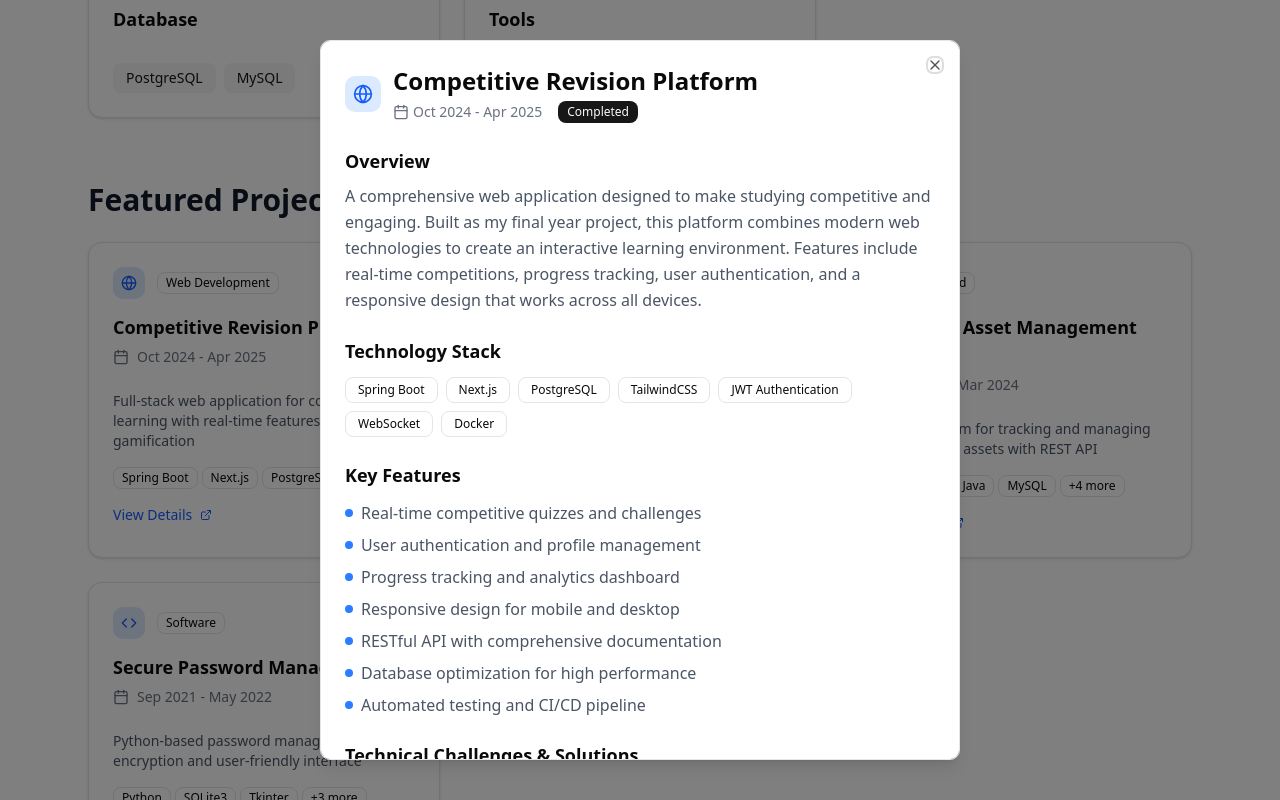
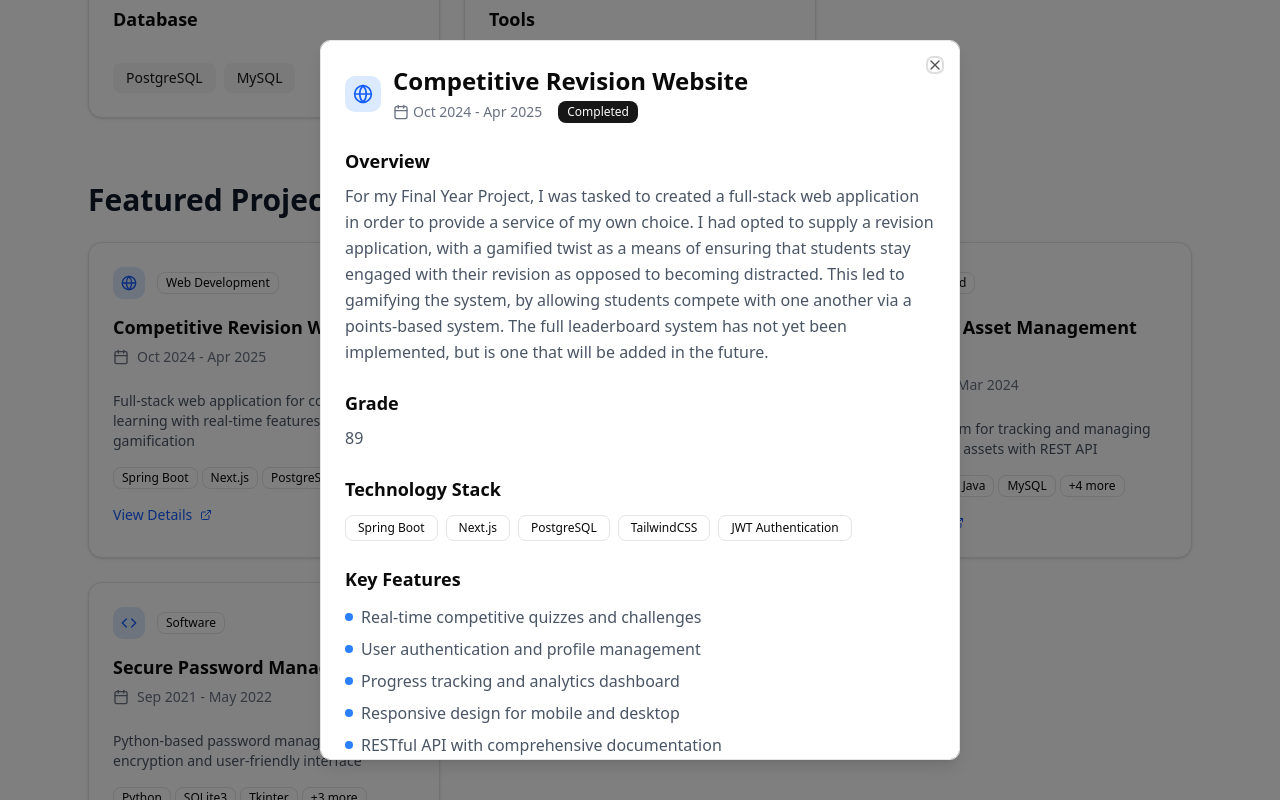
Before and after one commit to shahd9290/portfolio, a Next.js app: page / in a window 1280 px wide. Both pictures are taken after a click on the element 264 px from the left and 1383 px from the top of the page. Shown: the part 983-1783 px from the top of the page. Built offline with nearby package versions, Linux system fonts and the light colour scheme.

Commit message:
Update FYP Info

```diff
--- a/components/project-modal.tsx
+++ b/components/project-modal.tsx
@@ -8,6 +8,7 @@ import {Calendar, Code, Database, ExternalLink, Github, Globe} from "lucide-reac
 import Link from "next/link"
 
 interface Project {
+    grade: number;
     id: string
     title: string
     description: string
@@ -87,6 +88,13 @@ export default function ProjectModal({project, isOpen, onClose}: ProjectModalPro
                         <p className="text-gray-600 leading-relaxed">{project.longDescription}</p>
                     </div>
 
+                    {/* Grade */}
+                    {project.grade && (
+                    <div>
+                        <h3 className="text-lg font-semibold mb-2">Grade</h3>
+                        <p className="text-gray-600 leading-relaxed">{project.grade}</p>
+                    </div>)}
+
                     {/* Tech Stack */}
                     <div>
                         <h3 className="text-lg font-semibold mb-3">Technology Stack</h3>
--- a/lib/projects-data.ts
+++ b/lib/projects-data.ts
@@ -1,13 +1,14 @@
 export const projectsData = [
   {
     id: "revision-platform",
-    title: "Competitive Revision Platform",
+    title: "Competitive Revision Website",
     description: "Full-stack web application for competitive learning with real-time features and gamification",
     longDescription:
-      "A comprehensive web application designed to make studying competitive and engaging. Built as my final year project, this platform combines modern web technologies to create an interactive learning environment. Features include real-time competitions, progress tracking, user authentication, and a responsive design that works across all devices.",
-    tech: ["Spring Boot", "Next.js", "PostgreSQL", "TailwindCSS", "JWT Authentication", "WebSocket", "Docker"],
+    "For my Final Year Project, I was tasked to created a full-stack web application in order to provide a service of my own choice. I had opted to supply a revision application, with a gamified twist as a means of ensuring that students stay engaged with their revision as opposed to becoming distracted. This led to gamifying the system, by allowing students compete with one another via a points-based system. The full leaderboard system has not yet been implemented, but is one that will be added in the future.",
+    tech: ["Spring Boot", "Next.js", "PostgreSQL", "TailwindCSS", "JWT Authentication"],
     period: "Oct 2024 - Apr 2025",
     status: "Completed",
+    grade: 89,
     category: "Web Development",
     features: [
       "Real-time competitive quizzes and challenges",
@@ -15,11 +16,9 @@ export const projectsData = [
       "Progress tracking and analytics dashboard",
       "Responsive design for mobile and desktop",
       "RESTful API with comprehensive documentation",
-      "Database optimization for high performance",
-      "Automated testing and CI/CD pipeline",
+      "Database optimization for high performance"
     ],
     challenges: [
-      "Implemented WebSocket connections for real-time features while maintaining scalability",
       "Designed efficient database schema to handle complex user relationships and scoring",
       "Built responsive UI components that work seamlessly across different screen sizes",
       "Integrated JWT authentication with refresh token mechanism for security",
```
